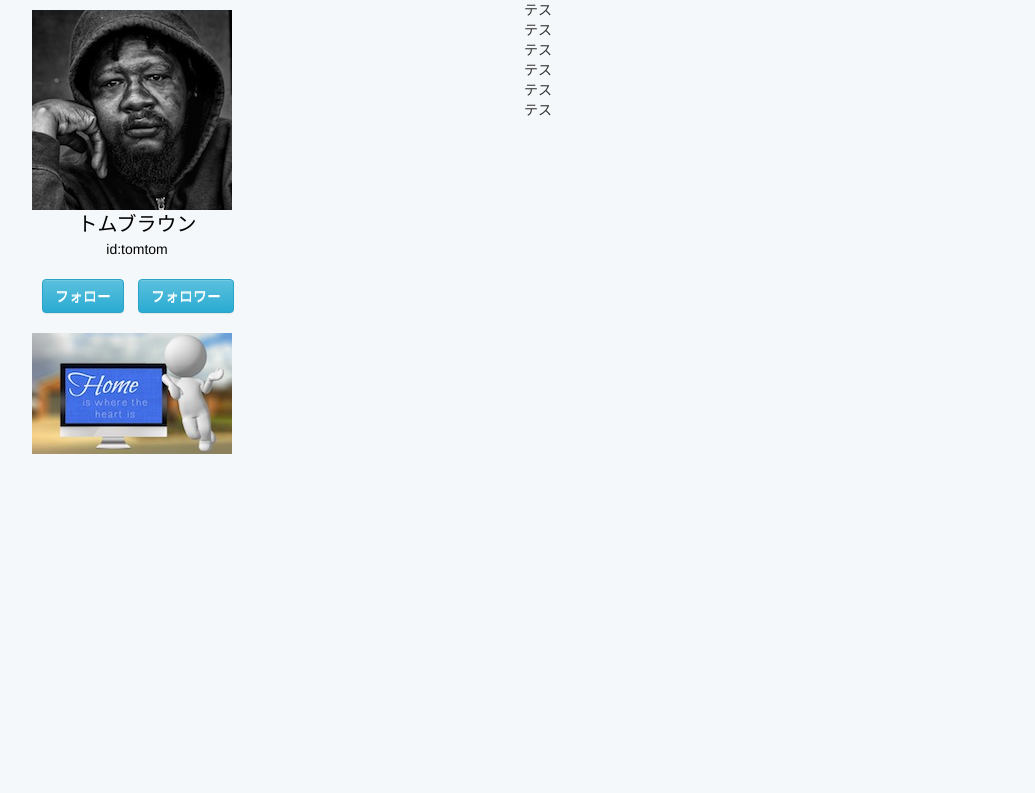
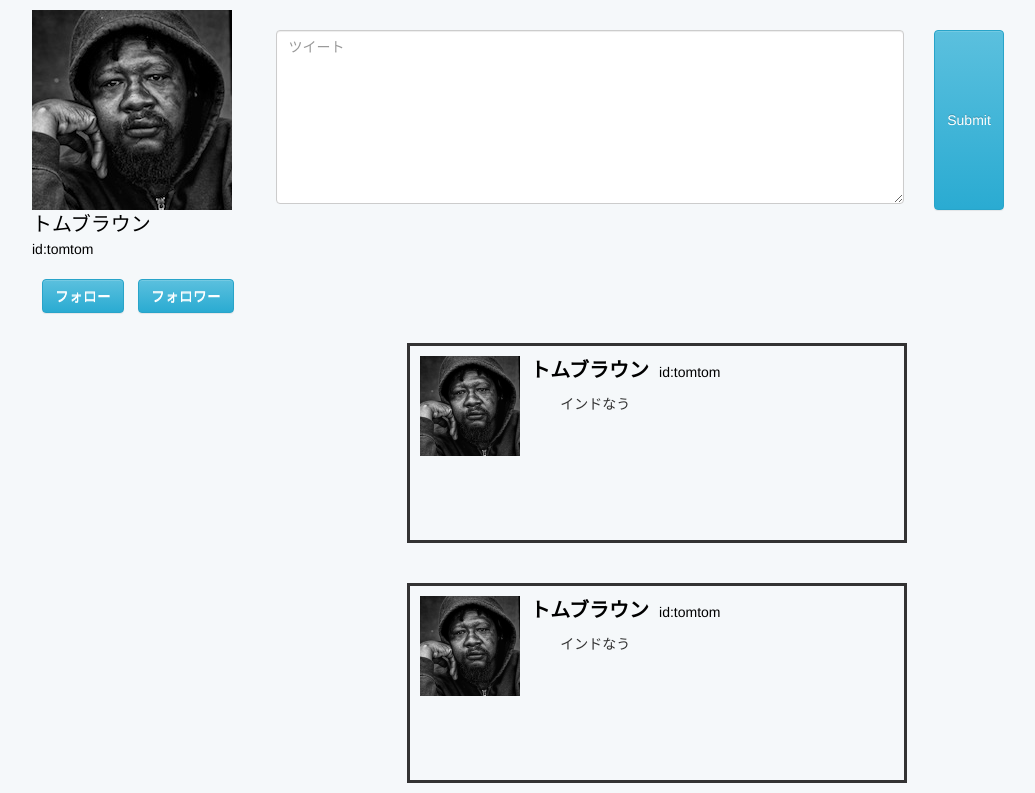
Before and after one commit to ingramat/CICADA, a PHP site: page /home.html in a window 1280 px wide. Shown: the part 84-877 px from the top of the page, without its empty margins (116-1151 px from the left). Before the commit the page ends 538 px from the top, so only its background shows below. Run offline with PHP 8.4, Linux system fonts and the light colour scheme.

Commit message:
UIを改善

```diff
--- a/css/home.css
+++ b/css/home.css
@@ -1,3 +1,42 @@
+
+.tweet{
+  /*margin-left:30%;*/
+  margin-bottom:10px;
+  /*text-align: center;*/
+  /*margin-left:50%;*/
+  width:500px;
+  height:200px;
+  border:solid #333;
+}
+#name{
+  font-size: 20px;
+}
+
+.hea{
+  margin-top:30px;
+}
+.propro{
+  width:100px;
+  height:auto;
+  margin-top:10px;
+  margin-left:10px;
+  float:left;
+}
+.id_h{
+  margin-left:10px;
+}
+.name_h{
+  margin-left:10px;
+  font-size:20px;
+  font-weight: bold;
+}
+.uee{
+  margin-top:10px;
+}
+.ter{
+  margin-left:150px;
+}
+
 body{
   width:80%;
   margin:0 auto;
@@ -13,15 +52,15 @@ header{
 #profile{
   margin-top:10px;
   margin-left:20px;
-  width:210px;
-  height:200px;
+  /*width:210px;
+  height:200px;*/
   float:left;
 }
 #information{
-  text-align: center;
+  /*text-align: center;*/
 }
 .tweet{
-  margin-left:50%;
+  /*margin-left:50%;*/
 }
 #name{
   font-size: 20px;
@@ -32,3 +71,9 @@ a:visited:not(.btn) {
 #home_jpg{
   margin-top: 20px;
 }
+#tes{
+  margin-top:100px;
+}
+.sub{
+  height:180px;
+}
--- a/home.html
+++ b/home.html
@@ -37,21 +37,86 @@
   </header>
   <main>
     <!-- <section id="profile"> -->
+    <div class="row">
+      <div class="col-sm-3">
         <div id="profile">
           <img src="img/profile.jpg" alt="">
           <p id="information"><span id="name"><a href="">トムブラウン</a></span><br>
             <span><a href="">id:tomtom</a></span></p>
           <button type="button" class="btn btn-default btn-info header">フォロー</button>
           <button type="button" class="btn btn-default btn-info header">フォロワー</button>
-      <img src="img/home.jpg" alt="" id="home_jpg">
+          <!-- <img src="img/home.jpg" alt="" id="home_jpg"> -->
+        </div>
+      </div>
+
+      <div class="col-sm-9">
+      <div class="hea">
+        <form action="">
+          <div class="row">
+            <div class="col-sm-10">
+              <textarea name="introduction" id="introduction" cols="30" rows="8" placeholder="ツイート" class="form-control"></textarea>
+            </div>
+            <div class="col-sm-2">
+              <input type="submit" class="btn btn-info sub">
+            </div>
+
+          </div>
+        </form>
+      </div>
     </div>
     <!-- </section> -->
-    <div class="tweet">テス</div>
-    <div class="tweet">テス</div>
-    <div class="tweet">テス</div>
-    <div class="tweet">テス</div>
-    <div class="tweet">テス</div>
-    <div class="tweet">テス</div>
+      </div>
+
+      <div class="row">
+        <div class="col-sm-3" id="tes"></div>
+
+        <div class="col-sm-9">
+          <div class="hea">
+            <div class="row">
+              <div class="col-sm-2"></div>
+              <div class="col-sm-9">
+                <div class="der"></div>
+                <div class="tweet">
+                  <img src="img/profile.jpg" alt="" class="propro">
+                  <div class="uee">
+                    <p class=""><span class="name_h"><a href="">トムブラウン</a></span><span class="id_h"><a href="">id:tomtom</a></span></p>
+                  </div>
+                  <div class="tui">
+                    <p class="ter">インドなう</p>
+                </div>
+              </div>
+              </div>
+              <div class="col-sm-1"></div>
+          </div>
+
+          </div>
+        </div>
+        </div>
+        <div class="row">
+          <div class="col-sm-3" id="tes"></div>
+
+          <div class="col-sm-9">
+            <div class="hea">
+              <div class="row">
+                <div class="col-sm-2"></div>
+                <div class="col-sm-9">
+                  <div class="der"></div>
+                  <div class="tweet">
+                    <img src="img/profile.jpg" alt="" class="propro">
+                    <div class="uee">
+                      <p class=""><span class="name_h"><a href="">トムブラウン</a></span><span class="id_h"><a href="">id:tomtom</a></span></p>
+                    </div>
+                    <div class="tui">
+                      <p class="ter">インドなう</p>
+                  </div>
+                </div>
+                </div>
+                <div class="col-sm-1"></div>
+            </div>
+
+            </div>
+          </div>
+          </div>
   </main>
 </body>
 </html>
--- a/profile.html
+++ b/profile.html
@@ -37,12 +37,12 @@
   </header>
   <main>
     <!-- <section id="profile"> -->
-    <div class="row">
+    <div class="row wor">
       <div class="col-sm-2">
         <div id="profile">
           <img src="img/profile.jpg" alt="">
           <p id="information"><span id="name"><a href="">トムブラウン</a></span><br>
-            <span><a href="">id:tomtom</a></span></p>
+            <span><a href="">@tomtom</a></span></p>
           <!-- <button type="button" class="btn btn-default btn-info header">フォロー</button>
           <button type="button" class="btn btn-default btn-info header">フォロワー</button> -->
         </div>
```
Lines whose indentation alone changed are shown as unchanged.
